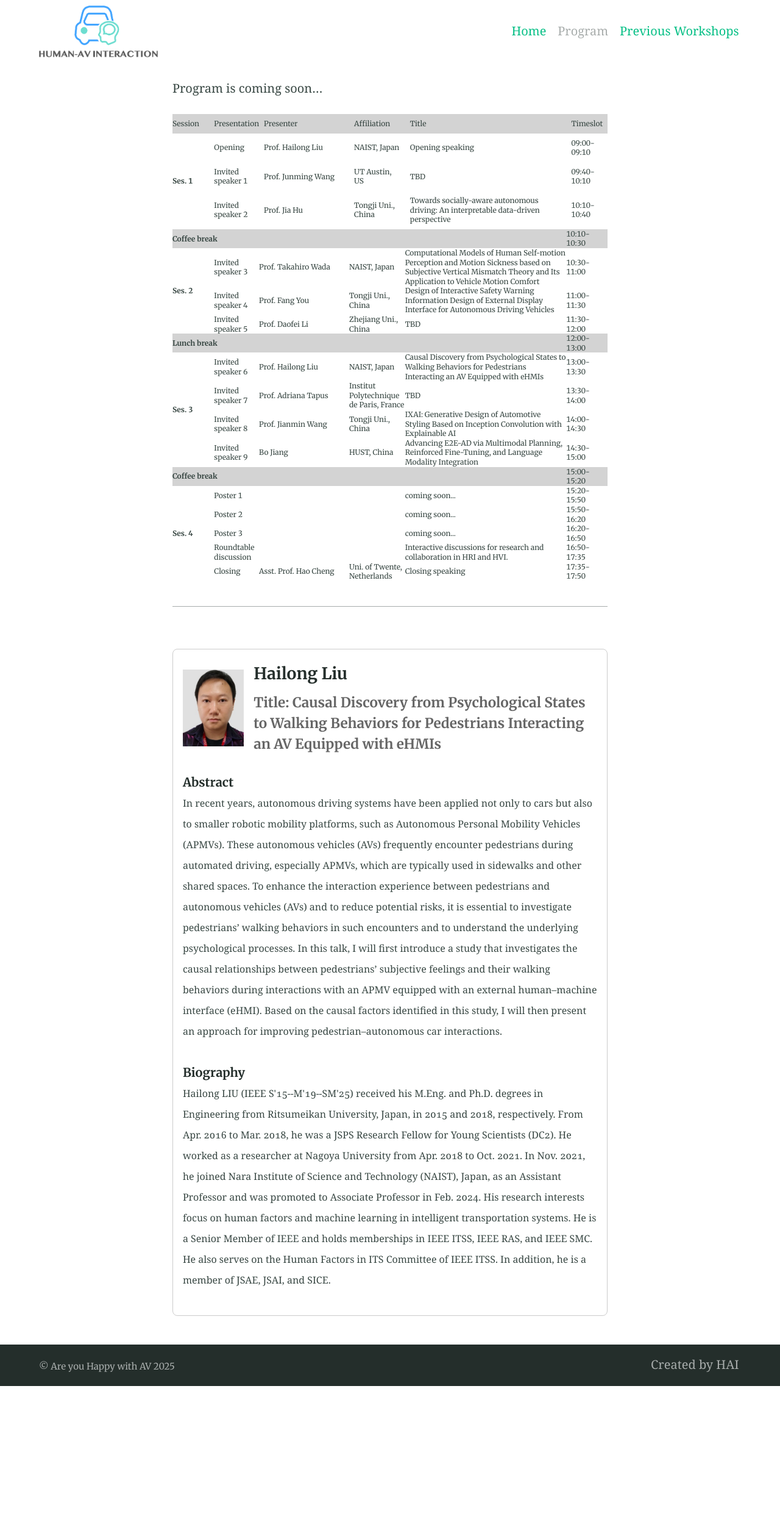
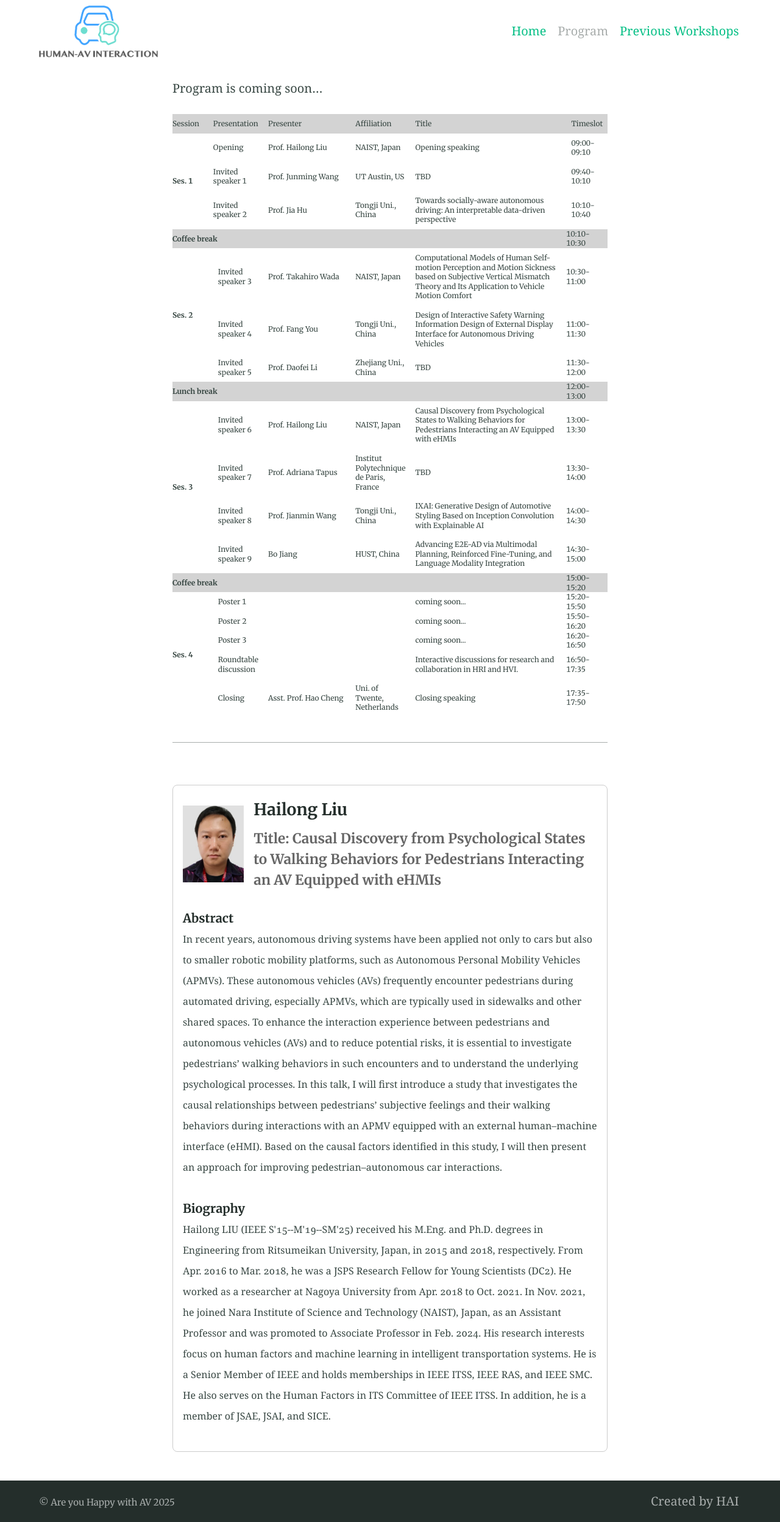
Before and after one commit to Are-You-Happy-with-AV/are-you-happy-with-av.github.io, a Jekyll site: the page built from program.md, in a window 1280 px wide. Shown: the whole page at 61% size. Built offline with Jekyll 4.4.1, drawn with Linux system fonts in a browser that asks for light colours; our own code applies the rules of GitHub Pages for plain Markdown files; before the commit the page ends 2273 px from its top, so only the background shows below that.

Commit message:
Update program.md

```diff
--- a/program.md
+++ b/program.md
@@ -48,24 +48,24 @@ Program is coming soon...
   </tr>
   <tr style="border:20px;">
     <td rowspan="3" style="font-size:12px;"><b>Ses. 2</b></td>
-    <td style="font-size:12px;">Invited speaker 3</td>
-    <td style="font-size:12px;">Prof. Takahiro Wada</td>
-    <td style="font-size:12px;">NAIST, Japan</td>
-    <td style="font-size:12px;">Computational Models of Human Self-motion Perception and Motion Sickness based on Subjective Vertical Mismatch Theory and Its Application to Vehicle Motion Comfort</td>
+    <td style="font-size:12px;padding:8px">Invited speaker 3</td>
+    <td style="font-size:12px;padding:8px">Prof. Takahiro Wada</td>
+    <td style="font-size:12px;padding:8px">NAIST, Japan</td>
+    <td style="font-size:12px;padding:8px">Computational Models of Human Self-motion Perception and Motion Sickness based on Subjective Vertical Mismatch Theory and Its Application to Vehicle Motion Comfort</td>
     <td style="font-size:12px;">10:30-11:00</td>
   </tr>
   <tr style="border:20px;">
-    <td style="font-size:12px;">Invited speaker 4</td>
-    <td style="font-size:12px;">Prof. Fang You</td>
-    <td style="font-size:12px;">Tongji Uni., China</td>
-    <td style="font-size:12px;">Design of Interactive Safety Warning Information Design of External Display Interface for Autonomous Driving Vehicles</td>
+    <td style="font-size:12px;padding:8px">Invited speaker 4</td>
+    <td style="font-size:12px;padding:8px">Prof. Fang You</td>
+    <td style="font-size:12px;padding:8px">Tongji Uni., China</td>
+    <td style="font-size:12px;padding:8px">Design of Interactive Safety Warning Information Design of External Display Interface for Autonomous Driving Vehicles</td>
     <td style="font-size:12px;">11:00-11:30</td>
   </tr>
   <tr style="border:20px;">
-    <td style="font-size:12px;">Invited speaker 5</td>
-    <td style="font-size:12px;">Prof. Daofei Li</td>
-    <td style="font-size:12px;">Zhejiang Uni., China</td>
-    <td style="font-size:12px;">TBD</td>
+    <td style="font-size:12px;padding:8px">Invited speaker 5</td>
+    <td style="font-size:12px;padding:8px">Prof. Daofei Li</td>
+    <td style="font-size:12px;padding:8px">Zhejiang Uni., China</td>
+    <td style="font-size:12px;padding:8px">TBD</td>
     <td style="font-size:12px;">11:30-12:00</td>
   </tr>
  <tr style="background-color:lightgrey;border:20px;">
@@ -74,31 +74,31 @@ Program is coming soon...
   </tr>
   <tr style="border:20px;">
     <td rowspan="4" style="font-size:12px;"><b>Ses. 3</b></td>
-    <td style="font-size:12px;">Invited speaker 6</td>
-    <td style="font-size:12px;">Prof. Hailong Liu</td>
-    <td style="font-size:12px;">NAIST, Japan</td>
-    <td style="font-size:12px;">Causal Discovery from Psychological States to Walking Behaviors for Pedestrians Interacting an AV Equipped with eHMIs</td>
+    <td style="font-size:12px;padding:8px">Invited speaker 6</td>
+    <td style="font-size:12px;padding:8px">Prof. Hailong Liu</td>
+    <td style="font-size:12px;padding:8px">NAIST, Japan</td>
+    <td style="font-size:12px;padding:8px">Causal Discovery from Psychological States to Walking Behaviors for Pedestrians Interacting an AV Equipped with eHMIs</td>
     <td style="font-size:12px;">13:00-13:30</td>
   </tr>
   <tr style="border:20px;">
-    <td style="font-size:12px;">Invited speaker 7</td>
-    <td style="font-size:12px;">Prof. Adriana Tapus</td>
-    <td style="font-size:12px;">Institut Polytechnique de Paris, France</td>
-    <td style="font-size:12px;">TBD</td>
+    <td style="font-size:12px;padding:8px">Invited speaker 7</td>
+    <td style="font-size:12px;padding:8px">Prof. Adriana Tapus</td>
+    <td style="font-size:12px;padding:8px">Institut Polytechnique de Paris, France</td>
+    <td style="font-size:12px;padding:8px">TBD</td>
     <td style="font-size:12px;">13:30-14:00</td>
   </tr>
   <tr style="border:20px;">
-    <td style="font-size:12px;">Invited speaker 8</td>
-    <td style="font-size:12px;">Prof. Jianmin Wang</td>
-    <td style="font-size:12px;">Tongji Uni., China</td>
-    <td style="font-size:12px;">IXAI: Generative Design of Automotive Styling Based on Inception Convolution with Explainable AI</td>
+    <td style="font-size:12px;padding:8px">Invited speaker 8</td>
+    <td style="font-size:12px;padding:8px">Prof. Jianmin Wang</td>
+    <td style="font-size:12px;padding:8px">Tongji Uni., China</td>
+    <td style="font-size:12px;padding:8px">IXAI: Generative Design of Automotive Styling Based on Inception Convolution with Explainable AI</td>
     <td style="font-size:12px;">14:00-14:30</td>
   </tr>
   <tr style="border:20px;">
-    <td style="font-size:12px;">Invited speaker 9</td>
-    <td style="font-size:12px;">Bo Jiang</td>
-    <td style="font-size:12px;">HUST, China</td>
-    <td style="font-size:12px;">Advancing E2E-AD via Multimodal Planning, Reinforced Fine-Tuning, and Language Modality Integration</td>
+    <td style="font-size:12px;padding:8px">Invited speaker 9</td>
+    <td style="font-size:12px;padding:8px">Bo Jiang</td>
+    <td style="font-size:12px;padding:8px">HUST, China</td>
+    <td style="font-size:12px;padding:8px">Advancing E2E-AD via Multimodal Planning, Reinforced Fine-Tuning, and Language Modality Integration</td>
     <td style="font-size:12px;">14:30-15:00</td>
   </tr>
  <tr style="background-color:lightgrey;border:20px;">
@@ -107,38 +107,38 @@ Program is coming soon...
   </tr>
   <tr style="border:20px;">
     <td rowspan="5" style="font-size:12px;"><b>Ses. 4</b></td>
-    <td style="font-size:12px;">Poster 1</td>
-    <td style="font-size:12px;"></td>
-    <td style="font-size:12px;"></td>
-    <td style="font-size:12px;">coming soon...</td>
+    <td style="font-size:12px;padding:8px">Poster 1</td>
+    <td style="font-size:12px;padding:8px"></td>
+    <td style="font-size:12px;padding:8px"></td>
+    <td style="font-size:12px;padding:8px">coming soon...</td>
     <td style="font-size:12px;">15:20-15:50</td>
   </tr>
   <tr style="border:20px;">
-    <td style="font-size:12px;">Poster 2</td>
-    <td style="font-size:12px;"></td>
-    <td style="font-size:12px;"></td>
-    <td style="font-size:12px;">coming soon...</td>
+    <td style="font-size:12px;padding:8px">Poster 2</td>
+    <td style="font-size:12px;padding:8px"></td>
+    <td style="font-size:12px;padding:8px"></td>
+    <td style="font-size:12px;padding:8px">coming soon...</td>
     <td style="font-size:12px;">15:50-16:20</td>
   </tr>
   <tr style="border:20px;">
-    <td style="font-size:12px;">Poster 3</td>
-    <td style="font-size:12px;"></td>
-    <td style="font-size:12px;"></td>
-    <td style="font-size:12px;">coming soon...</td>
+    <td style="font-size:12px;padding:8px">Poster 3</td>
+    <td style="font-size:12px;padding:8px"></td>
+    <td style="font-size:12px;padding:8px"></td>
+    <td style="font-size:12px;padding:8px">coming soon...</td>
     <td style="font-size:12px;">16:20-16:50</td>
   </tr>
   <tr style="border:20px;">
-    <td style="font-size:12px;">Roundtable discussion</td>
-    <td style="font-size:12px;"></td>
-    <td style="font-size:12px;"></td>
-    <td style="font-size:12px;">Interactive discussions for research and collaboration in HRI and HVI.</td>
+    <td style="font-size:12px;padding:8px">Roundtable discussion</td>
+    <td style="font-size:12px;padding:8px"></td>
+    <td style="font-size:12px;padding:8px"></td>
+    <td style="font-size:12px;padding:8px">Interactive discussions for research and collaboration in HRI and HVI.</td>
     <td style="font-size:12px;">16:50-17:35</td>
   </tr>
   <tr style="border:20px;">
-    <td style="font-size:12px;">Closing</td>
-    <td style="font-size:12px;">Asst. Prof. Hao Cheng</td>
-    <td style="font-size:12px;">Uni. of Twente, Netherlands</td>
-    <td style="font-size:12px;">Closing speaking</td>
+    <td style="font-size:12px;padding:8px">Closing</td>
+    <td style="font-size:12px;padding:8px">Asst. Prof. Hao Cheng</td>
+    <td style="font-size:12px;padding:8px">Uni. of Twente, Netherlands</td>
+    <td style="font-size:12px;padding:8px">Closing speaking</td>
     <td style="font-size:12px;">17:35-17:50</td>
   </tr>
 </table>
```
